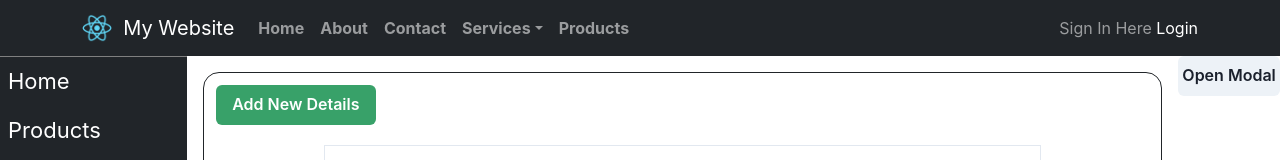
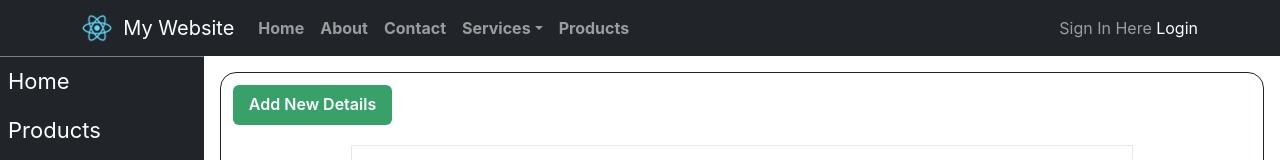
Before and after one commit to aniketJain1/react_routes, a React (Create React App) app: page /read in a window 1280 px wide. Shown: the top 160 px of the page. Built offline with nearby package versions, Linux system fonts and the light colour scheme; no server answers.

Commit message:
remove unwanted things !!!

```diff
--- a/src/Crud/Read.js
+++ b/src/Crud/Read.js
@@ -201,7 +201,6 @@ function Read() {
 
       {/* Updation Form Logic */}
 
-      <Button onClick={onOpen}>Open Modal</Button>
 
       <Modal isOpen={isOpen} onClose={onClose} size="xl">
         <ModalOverlay />
```
